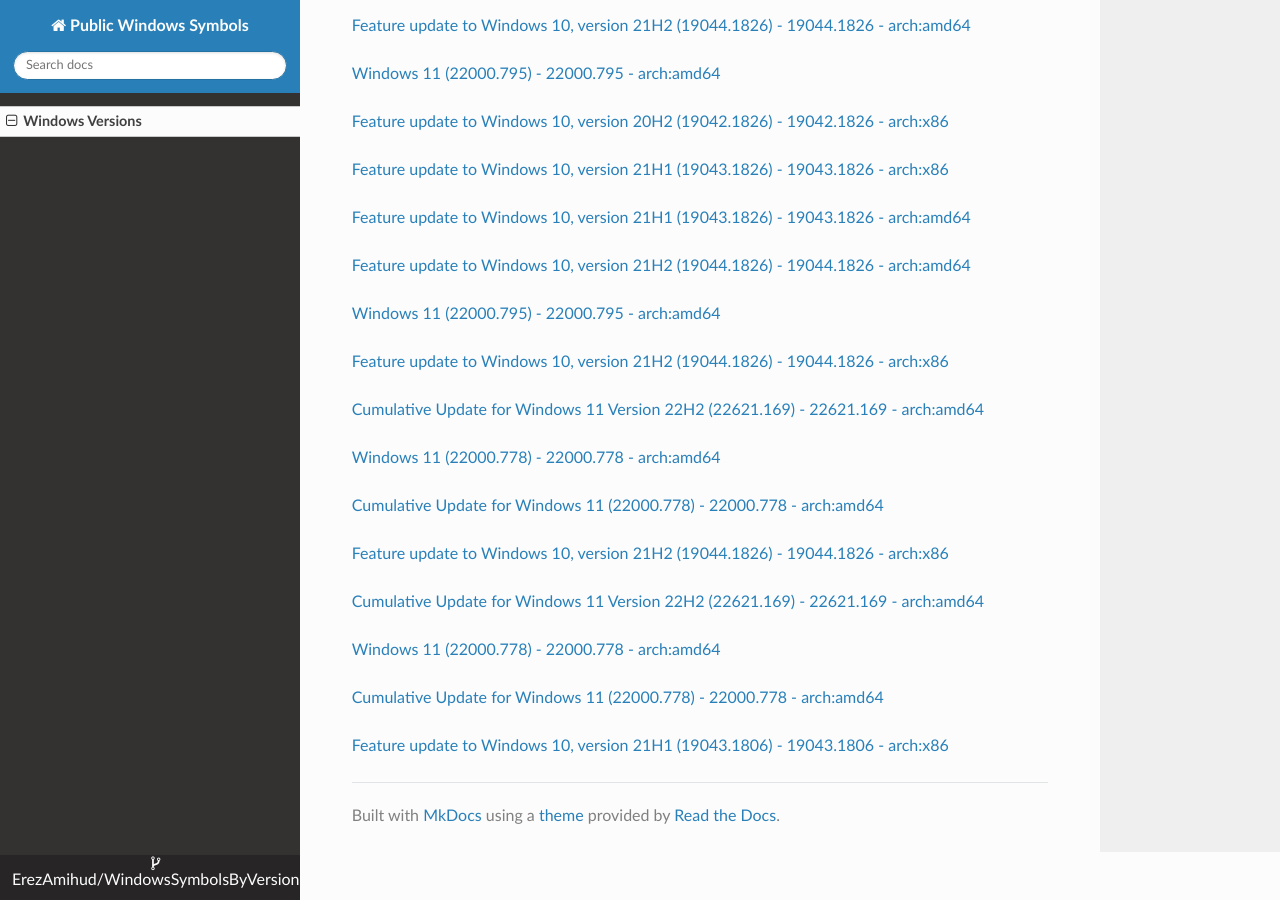
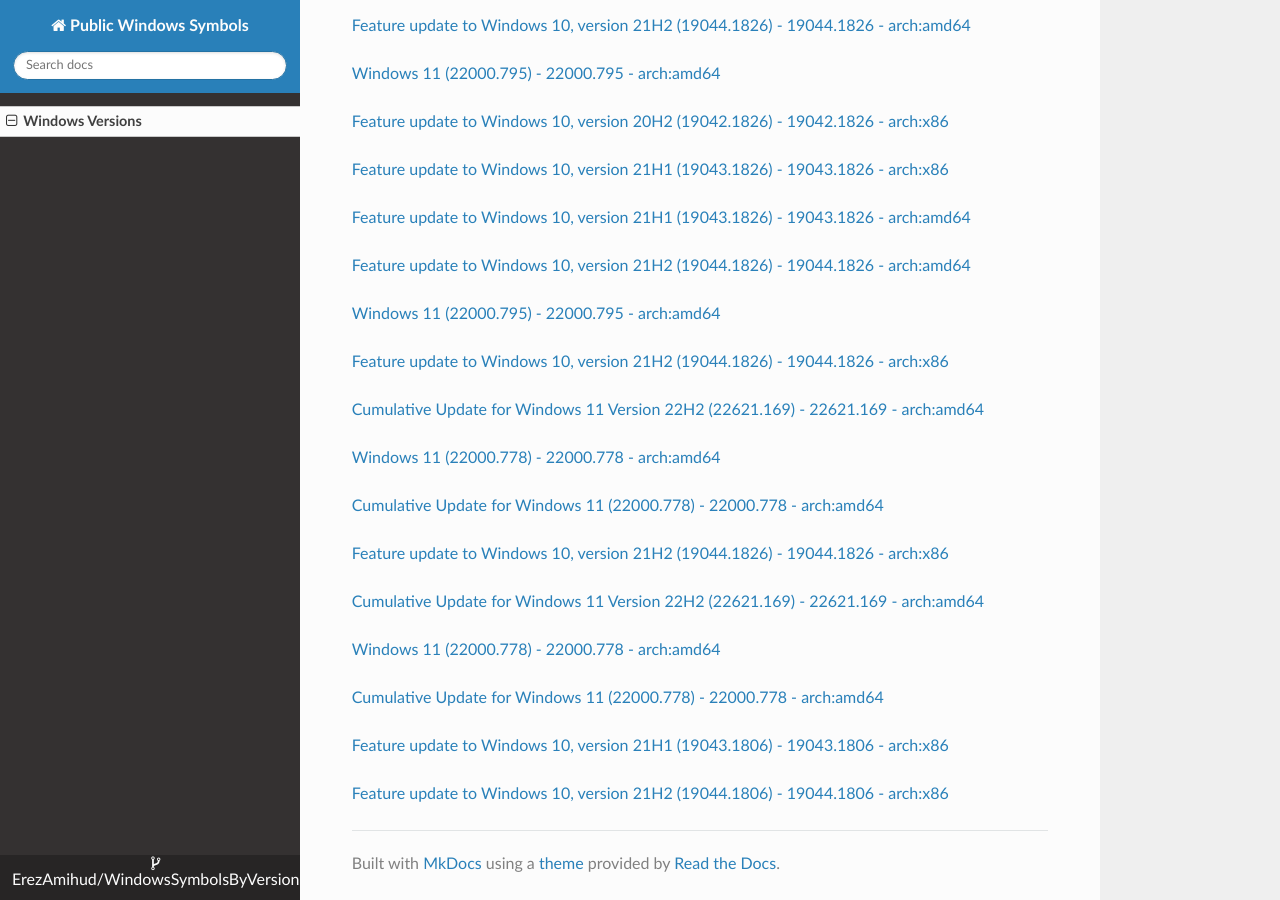
Before and after one commit to ErezAmihud/WindowsSymbolsByVersion, an MkDocs documentation site: the page built from docs/index.md, in a window 1280 px wide and 900 px high, scrolled down 59525 px. Built offline with MkDocs 1.6.1, drawn with Linux system fonts in a browser that asks for light colours; nearby versions of some CDN libraries.

Commit message:
Automated commit, add manifest for a1c713dd-42d5-4474-9eff-bb68ed8fea43

```diff
--- a/docs/index.md
+++ b/docs/index.md
@@ -3535,3 +3535,6 @@
 
 
 [Feature update to Windows 10, version 21H1 (19043.1806) - 19043.1806 - arch:x86](https://github.com/ErezAmihud/WindowsSymbolsByVersion/blob/main/manifests/97d687d2-eca1-4572-bcb0-c5935e493f10.manifest)
+
+
+[Feature update to Windows 10, version 21H2 (19044.1806) - 19044.1806 - arch:x86](https://github.com/ErezAmihud/WindowsSymbolsByVersion/blob/main/manifests/a1c713dd-42d5-4474-9eff-bb68ed8fea43.manifest)
```
Also changed, not shown: process_builds.json (+1 -1 lines), 1 other file.
